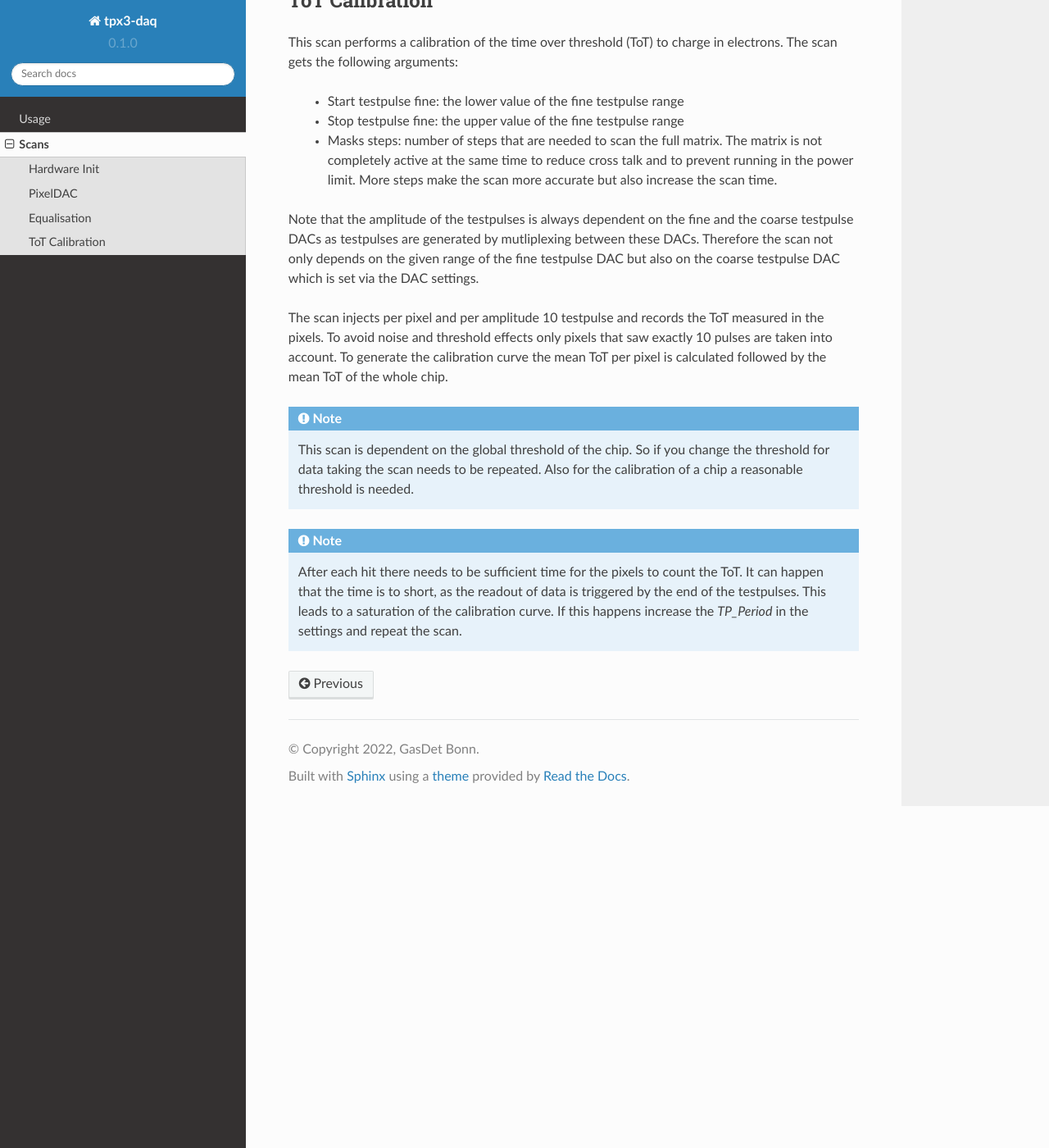
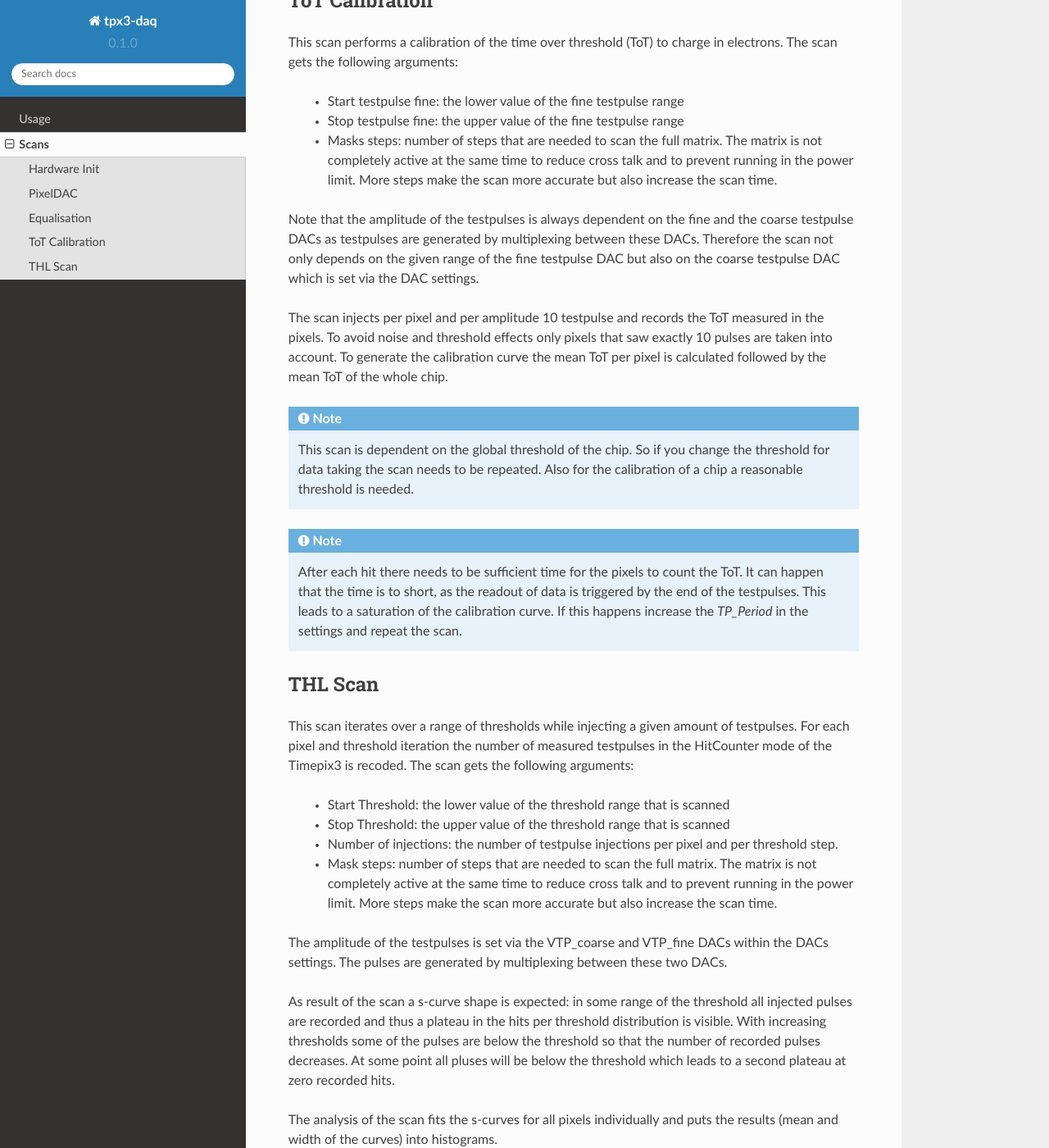
Before and after one commit to GasDet-Bonn/tpx3-daq, a Sphinx documentation site: the page built from docs/source/scans.rst, in a window 1280 px wide and 1400 px high, scrolled down 1947 px. Shown: the whole window at 82% size. Built offline with Sphinx 7.4.7 and the Read the Docs theme 2.0.0, drawn with Linux system fonts in a browser that asks for light colours.

Commit message:
DOC: add description for THL scan

```diff
--- a/docs/source/scans.rst
+++ b/docs/source/scans.rst
@@ -96,7 +96,7 @@
       accurate but also increase the scan time.
 
 Note that the amplitude of the testpulses is always dependent on the fine and
-the coarse testpulse DACs as testpulses are generated by mutliplexing between
+the coarse testpulse DACs as testpulses are generated by multiplexing between
 these DACs. Therefore the scan not only depends on the given range of the fine
 testpulse DAC but also on the coarse testpulse DAC which is set via the DAC
 settings.
@@ -119,3 +119,33 @@
   triggered by the end of the testpulses. This leads to a saturation of the
   calibration curve. If this happens increase the `TP_Period` in the settings
   and repeat the scan.
+
+THL Scan
+--------
+
+This scan iterates over a range of thresholds while injecting a given amount of
+testpulses. For each pixel and threshold iteration the number of measured
+testpulses in the HitCounter mode of the Timepix3 is recoded. The scan gets the
+following arguments:
+    - Start Threshold: the lower value of the threshold range that is scanned
+    - Stop Threshold: the upper value of the threshold range that is scanned
+    - Number of injections: the number of testpulse injections per pixel and
+      per threshold step.
+    - Mask steps: number of steps that are needed to scan the full matrix. The
+      matrix is not completely active at the same time to reduce cross talk and
+      to prevent running in the power limit. More steps make the scan more
+      accurate but also increase the scan time.
+
+The amplitude of the testpulses is set via the VTP_coarse and VTP_fine DACs
+within the DACs settings. The pulses are generated by multiplexing between
+these two DACs.
+
+As result of the scan a s-curve shape is expected: in some range of the
+threshold all injected pulses are recorded and thus a plateau in the hits per
+threshold distribution is visible. With increasing thresholds some of the
+pulses are below the threshold so that the number of recorded pulses
+decreases. At some point all pluses will be below the threshold which leads
+to a second plateau at zero recorded hits.
+
+The analysis of the scan fits the s-curves for all pixels individually and puts
+the results (mean and width of the curves) into histograms.
```
